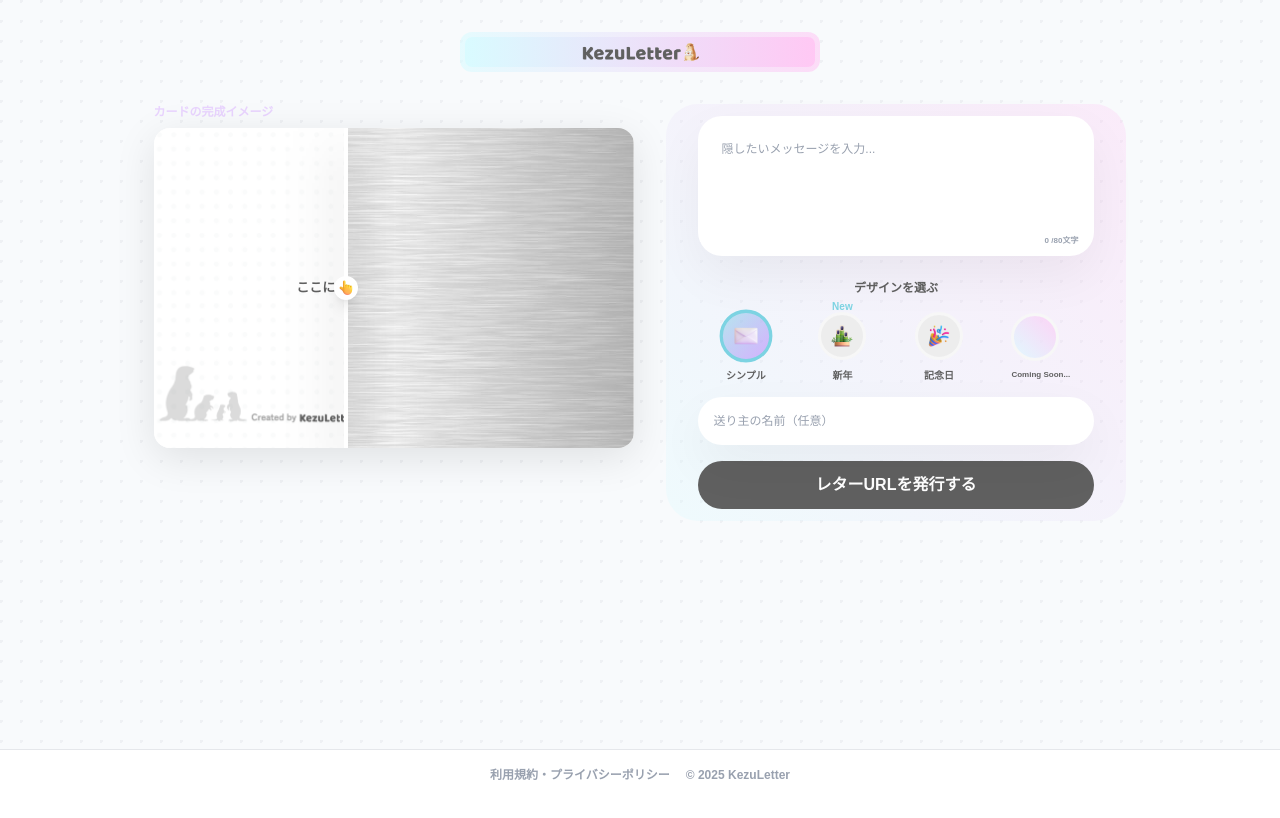
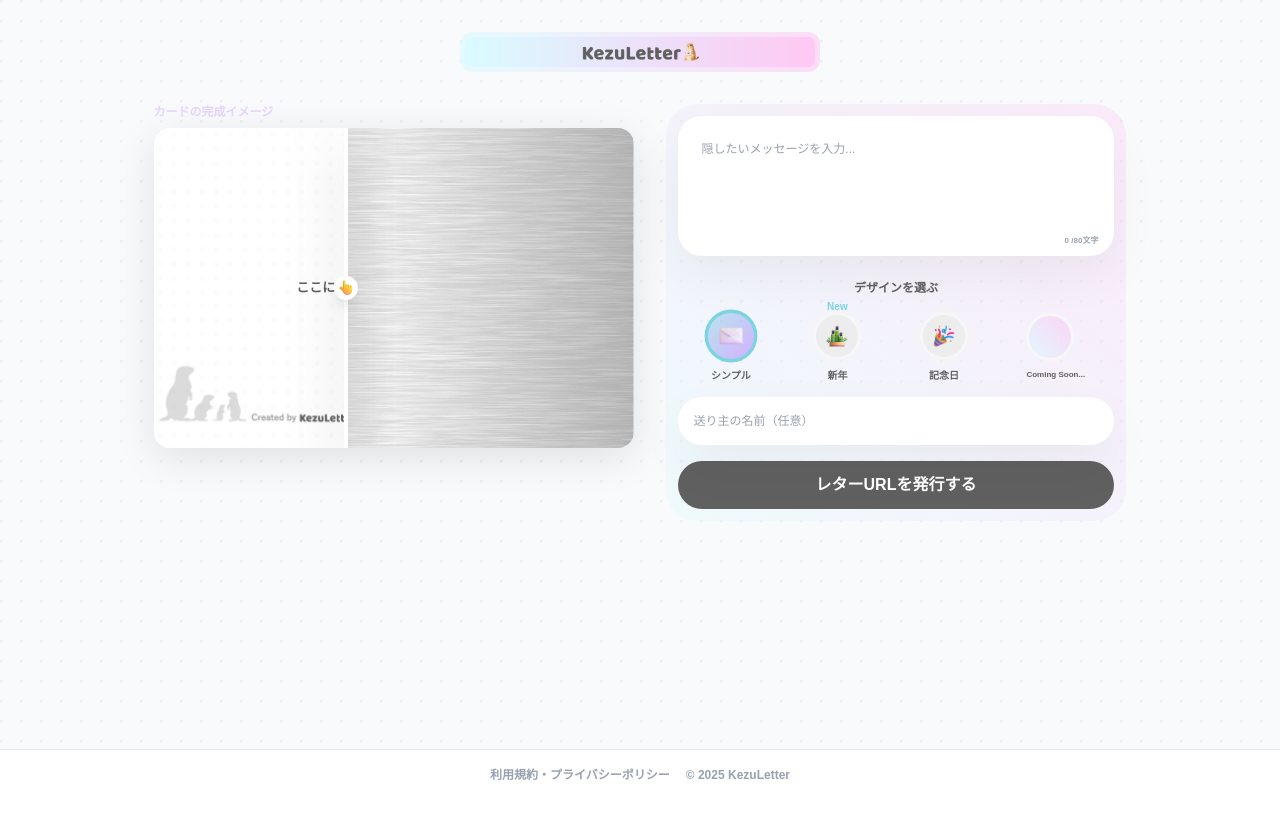
Before and after one commit to Kou-web06/kezuletter, a Next.js app: page / in a window 1280 px wide. Shown: the top 818 px of the page. Built offline with nearby package versions, Linux system fonts and the light colour scheme; a web font is replaced by a local one.

Commit message:
Fix textarea margin alignment on mobile

```diff
--- a/src/app/page.tsx
+++ b/src/app/page.tsx
@@ -223,7 +223,7 @@ export default function CreatePage() {
           </div>
         </div>
 
-        <div className="flex flex-col items-center gap-4 px-3 md:px-8 py-3 rounded-4xl w-full md:w-2/5"
+        <div className="flex flex-col items-center gap-4 px-3 md:px-3 py-3 rounded-4xl w-full md:w-2/5"
           style={{
             background: 'linear-gradient(45deg, rgba(217, 251, 255, 0.3), rgba(255, 200, 244, 0.3) 100%)',
             backgroundRepeat: 'no-repeat',
```
